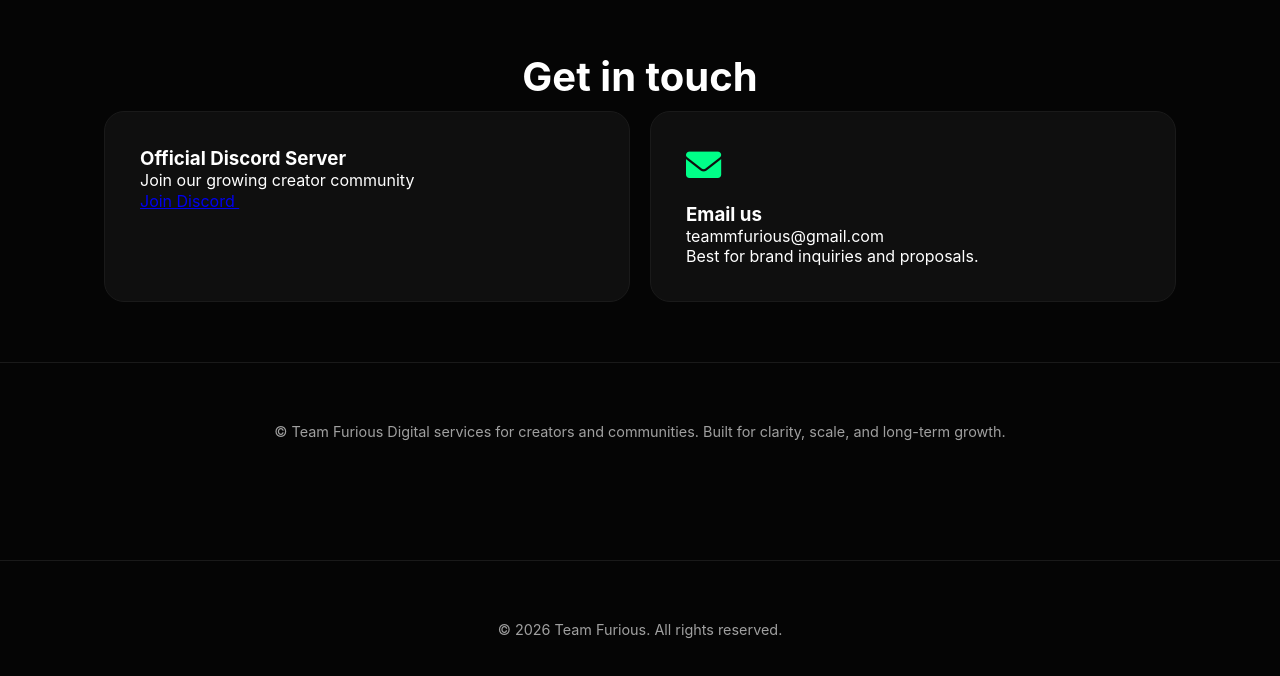
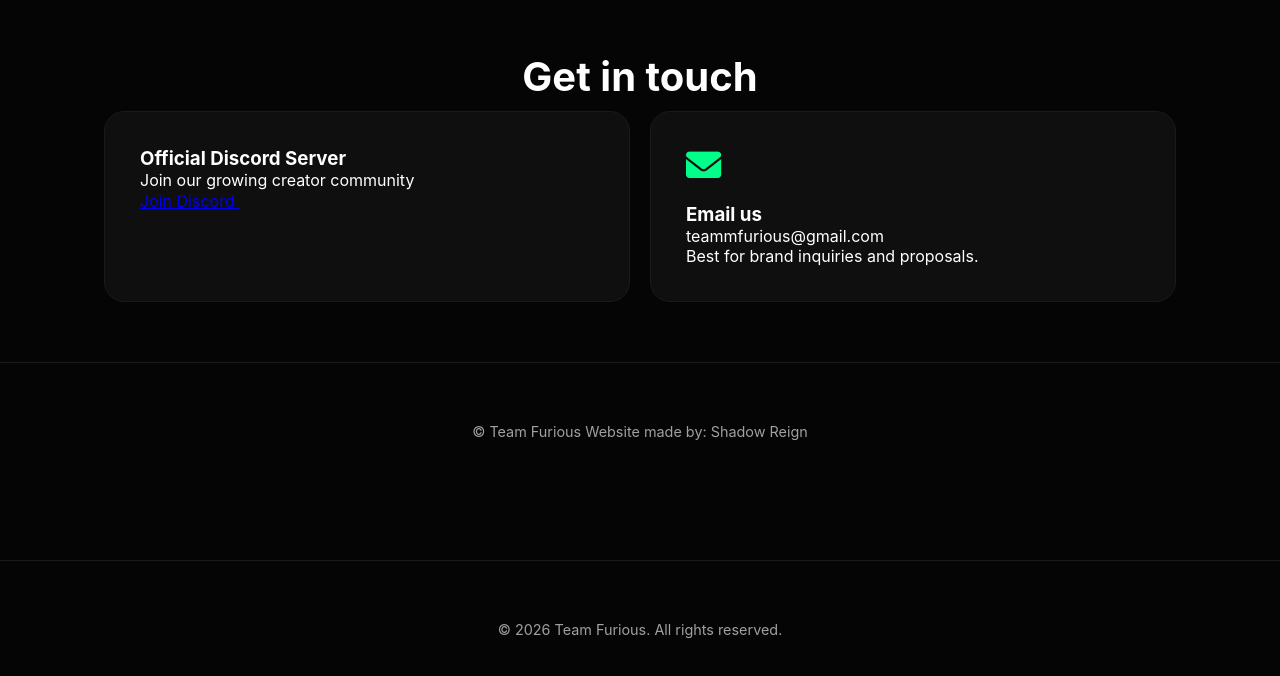
Before and after one commit to TeamFurious/TeamFurious, a plain HTML site: page index.html in a window 1280 px wide. Shown: the part 2554-3230 px from the top of the page. Drawn offline with Linux system fonts and the light colour scheme.

Commit message:
Update index.html

```diff
--- a/index.html
+++ b/index.html
@@ -211,7 +211,8 @@
     </section>
 <footer>
         <p>&copy; Team Furious
-Digital services for creators and communities. Built for clarity, scale, and long-term growth.</p>
+
+            Website made by: Shadow Reign</p>
     </footer>
         </div>
      </div>
```
